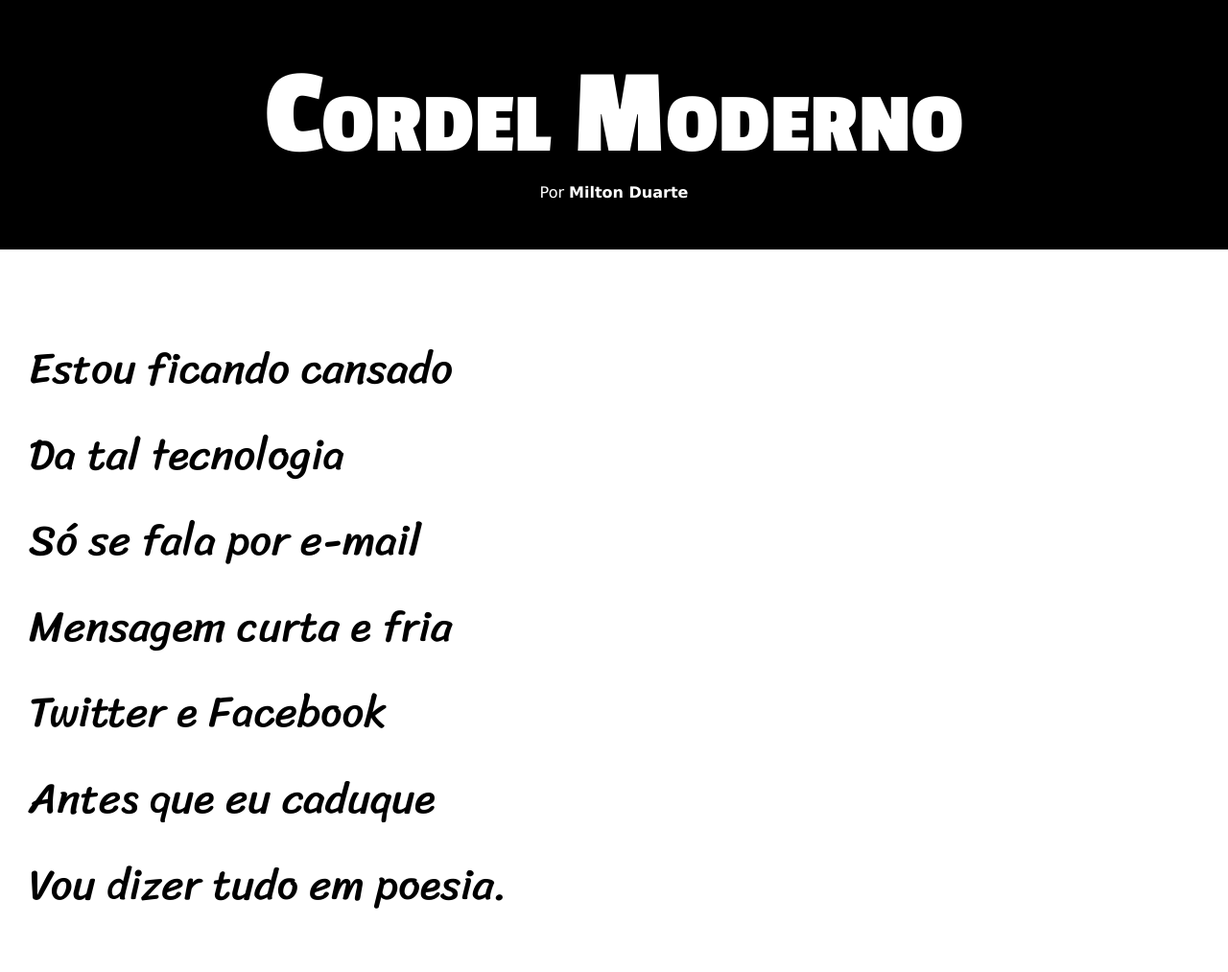
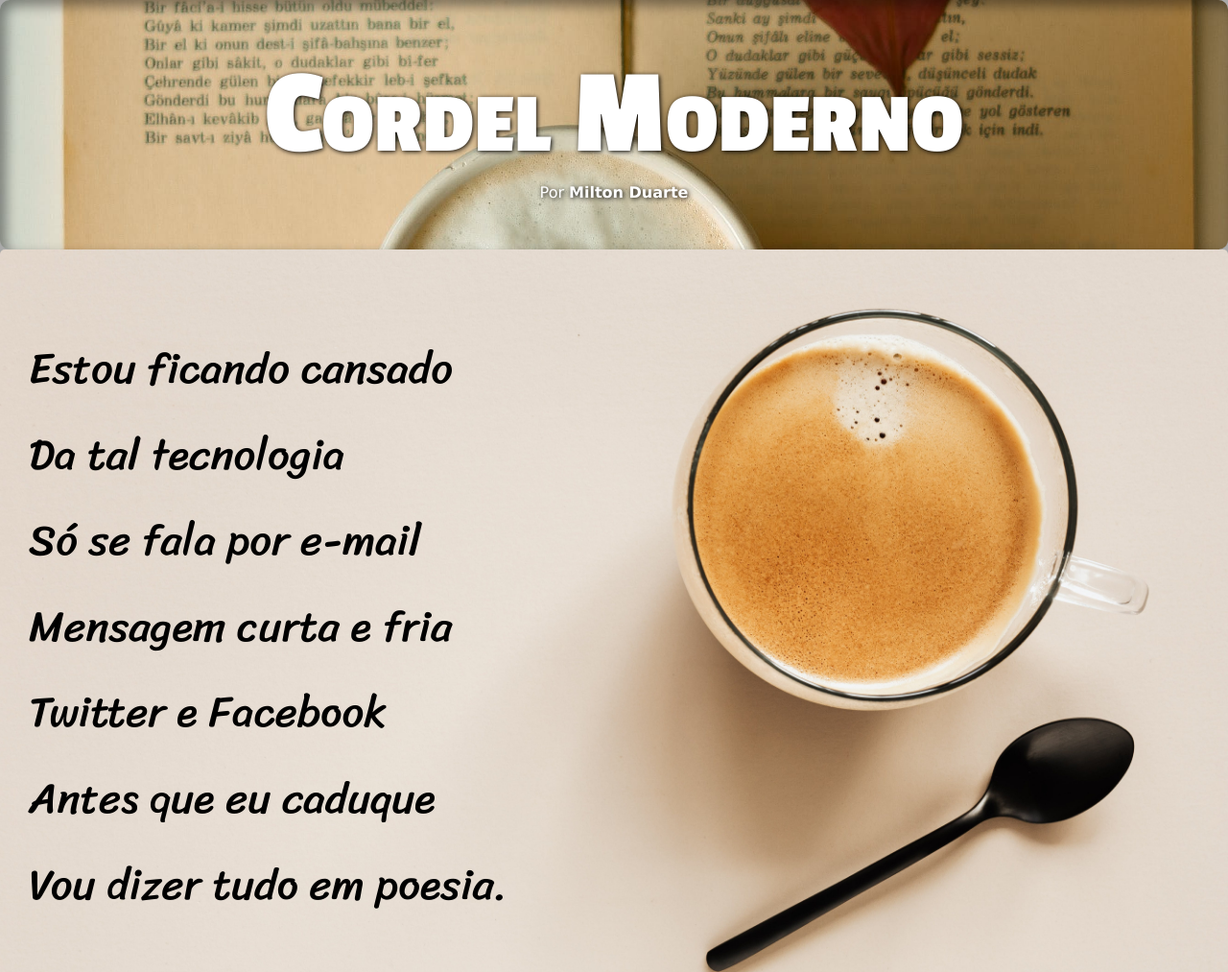
Before and after one commit to DiegoMendonc/TrainingHTML-CSS, a plain HTML site: page 005 - Projeto Básico - HTML5 CSS3 - Projeto Cordel/index.html in a window 1280 px wide. Shown: the top 1013 px of the page at 96% size. Drawn offline with Linux system fonts and the light colour scheme; a web font is replaced by a local one.

Commit message:
alteração no projeto 005

```diff
--- a/005 - Projeto Básico - HTML5 CSS3 - Projeto Cordel/estilo/style.css
+++ b/005 - Projeto Básico - HTML5 CSS3 - Projeto Cordel/estilo/style.css
@@ -21,9 +21,15 @@ html, body{
 }
 
 header{
-    background-color: black;
+    background-image: url(../imagens/poema-header.jpg);
+    background-position: center center;
+    background-size: cover;
     color: white;
     text-align: center;
+    display: block;
+    box-shadow: inset 6px 6px 13px 0px  rgba(0, 0, 0, 0.415);
+    border-radius: 10px;
+    text-shadow: 1px 1px 5px black;
 }
 header > h1{
     padding-top: 50px;
@@ -42,7 +48,13 @@ header a, footer a{
     font-weight: bolder;
 }
 header a:hover, footer a:hover{
-    text-decoration: underline;
+    text-decoration: double;
+    background-color: white;
+    color: black;
+    display: inline-block;
+    border-radius: 15px;
+    padding: 5px;
+    transition-duration: 0.5s;
 }
 
 section{
@@ -59,8 +71,17 @@ section > p{
 }
 
 section.normal{
-    background-color: white;
-    color: black
+    display: block;
+    border-radius: 5px;
+    background-image: url(../imagens/imagem-branco.jpg);
+    background-size: cover;
+    background-position: right center;
+}
+
+section.normal > p:hover{
+    color: white;
+    text-shadow: 2px 2px 5px black;
+    transition-duration: 2s;
 }
 
 section.imagem{
--- a/005 - Projeto Básico - HTML5 CSS3 - Projeto Cordel/index.html
+++ b/005 - Projeto Básico - HTML5 CSS3 - Projeto Cordel/index.html
@@ -12,7 +12,7 @@
         <p>Por <a href="https://www.recantodasletras.com.br/poesias/3186743" target="_blank">Milton Duarte</a></p>
     </header>
 
-    <section class="normal">
+    <section class="normal" id="t01">
         <p>
             Estou ficando cansado <br>
             Da tal tecnologia <br>
@@ -36,7 +36,7 @@
         </p>
     </section>
 
-    <section class="normal">
+    <section class="normal" id="t02">
         <p>
             Arroba agora não pesa <br>
             É parte de um endereço <br>
@@ -70,7 +70,7 @@
         </p>
     </section>
 
-    <section class="normal">
+    <section class="normal" id="t03">
         <p>
             Agora, escrevo e envio <br>
             Chegando na mesma hora <br>
```
Also changed, not shown: 005 - Projeto Básico - HTML5 CSS3 - Projeto Cordel/imagens/imagem-branco.jpg (added), 005 - Projeto Básico - HTML5 CSS3 - Projeto Cordel/imagens/imagem-transition.jpg (added), 005 - Projeto Básico - HTML5 CSS3 - Projeto Cordel/imagens/poema-header.jpg (added).
